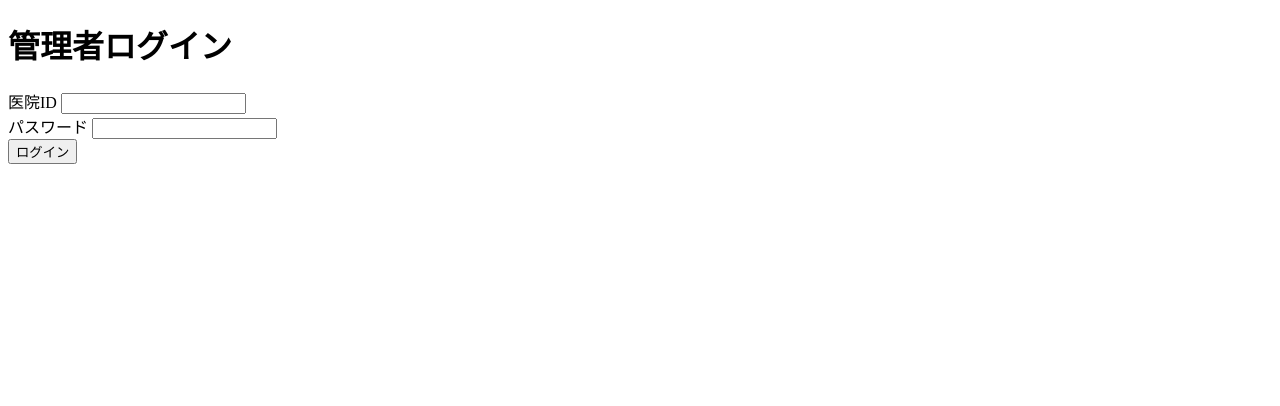
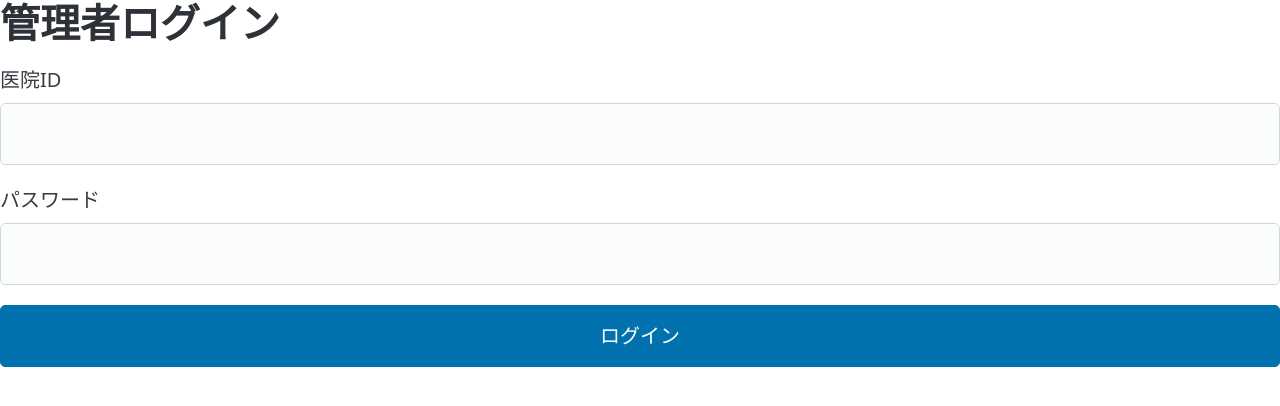
Before and after one commit to motos21/clinic-system, a plain HTML site: page index.html in a window 1280 px wide. Drawn offline with nearby package versions, Linux system fonts and the light colour scheme.

Commit message:
Style: Introduce Pico.css for base styling

```diff
--- a/index.html
+++ b/index.html
@@ -4,6 +4,7 @@
     <meta charset="UTF-8">
     <meta name="viewport" content="width=device-width, initial-scale=1.0">
     <title>管理者ログイン</title>
+    <link rel="stylesheet" href="https://cdn.jsdelivr.net/npm/@picocss/pico@2/css/pico.min.css" />
 </head>
 <body>
     <h1>管理者ログイン</h1>
```
Also changed, not shown: liff.html (+1 -0 lines), patient-detail.html (+1 -0 lines), patient-list.html (+1 -0 lines).
